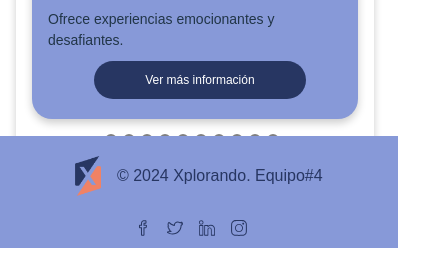
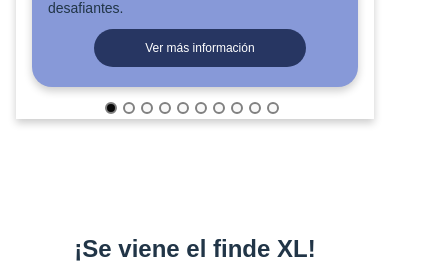
Before and after one commit to ArmestoG/proyecto-integrador-xplorando, a React (Vite) app: page / in a window 390 px wide. Shown: the part 596-859 px from the top of the page, 422 px wide, since content can reach past the window. Built offline with nearby package versions, Linux system fonts and the light colour scheme.

Commit message:
footer y responsive /admin/agregarProductos corregido

```diff
--- a/src/Routes/Detail.module.css
+++ b/src/Routes/Detail.module.css
@@ -3,6 +3,7 @@
   display: flex;
   flex-direction: column;
   height: 100vh;
+  width: 100vw;
   justify-content: center;
   align-items: center;
   overflow-x: hidden; /* Evitar scroll horizontal */
@@ -29,14 +30,14 @@ h2 {
 }
 
 .star {
-  color: #ddd;
+  color: #ffc700;
   font-size: 1.5rem;
   padding: 0 5px;
 }
 
 .star:hover,
 .star:hover ~ .star {
-  color: #ffc700;
+  color: #ddd;
 }
 
 .btn {
@@ -52,7 +53,8 @@ h2 {
 @media (min-width: 768px) {
   .content {
     flex-direction: row;
-    width: auto;
+    width: 90vw;
+
   }
 
   .detailInfo {
--- a/src/components/Footer/Footer.css
+++ b/src/components/Footer/Footer.css
@@ -1,30 +1,26 @@
 .footer {
-  font-family: Arial, Helvetica, sans-serif;
-  width: 100%;
-  position: fixed;
+  font-family: 'NeueHaasDisplay';
+  width: 100vw ;
+  position: relative;
   bottom: 0;
-  left: 0;
-  right: 0;
   background-color: #8799D8;
-  padding: .25rem;
   display: flex;
   justify-content: space-between;
   text-align: center;
   color: #273662;
   z-index: 20;
-
 }
 
 .footer__left {
   display: flex;
   align-items: center;
   justify-content: flex-start;
-  margin: .1rem;
+  margin: .25rem;
 }
 
 .footer__left img {
   height: 40px;
-  margin-right: 1rem;
+  margin: 1rem;
 }
 
 .footer__right {
--- a/src/components/FormAgregarProducto/FormAgregarProducto.css
+++ b/src/components/FormAgregarProducto/FormAgregarProducto.css
@@ -1,7 +1,10 @@
 .contenedor-formulario {
-  width: 80vw;
-  font-family: Arial, Helvetica, sans-serif;
-  margin-top: 36px;
+  font-family: 'NeueHaasDisplay';
+  width: 100%;
+  display: flex;
+  justify-content: center;
+  align-items: center;
+  margin-top: 56px;
 }
 
 .texto {
@@ -56,23 +59,23 @@
 .boton-enviar input[type="submit"] {
   background-color: #f38164;
   width: 100%;
-  height:fit-content;
+  height: fit-content;
   color: #ffffff;
   border: none;
   border-radius: 25px;
   padding: 10px 20px;
   font-size: 1rem;
-  text-transform: uppercase;
   cursor: pointer;
   position: relative;
+  font-weight: 700;
+  font-style: normal;
 }
 
 .boton-enviar input[type="submit"]:hover {
-  background-color: #db5837;
+  background-color: #fff;
+  color: #1b2e4e ;
   transition: background-color 0.3s;
 }
-
-
 
 .boton-imagenes {
   display: inline-block;
@@ -84,7 +87,6 @@
   border-radius: 25px;
   cursor: pointer;
   transition: background-color 0.3s;
-  text-transform: uppercase;
 }
 
 .boton-imagenes:hover {
@@ -97,32 +99,24 @@
   color: #31363f; /* Color del texto de soporte */
 }
 
+.mobile-message {
+  display: none; /* Ocultar el mensaje por defecto */
+}
 
-@media only screen and (max-width: 600px) {
-  .contenedor-formulario {
-    position: relative;
-    width: 90vw; /* Reducir el ancho para dispositivos móviles */
-    margin-right: 24px;
-    margin-left: 24px;
-    margin-bottom: 100px;
-    margin-top: 56px;
+
+
+@media only screen and (max-width: 768px) {
+  /* Estilos para dispositivos móviles */
+  .mobile-message {
+    display: block; /* Mostrar el mensaje solo en dispositivos móviles */
+    background-color: #f38164;
+    color: #ffffff;
+    text-align: center;
+    padding: 10px;
   }
 
-  .fila-formulario {
-    flex-direction: column; /* Alinear los campos uno debajo del otro */
-  }
-
-  .input-container {
-    margin-right: 0; /* Eliminar el margen derecho */
-    margin-bottom: 24px; /* Espaciado uniforme entre los campos */
-  }
-
-  .input-container input[type="text"],
-  .input-container textarea {
-    width: 100%; /* Ocupar todo el ancho  */
-  }
-
-  .boton-enviar input[type="submit"] {
-    margin: 0 auto; /* Centrar el botón */
+  /* Ocultar el formulario en dispositivos móviles */
+  .contenedor-formulario form {
+    display: none;
   }
 }
--- a/src/components/FormAgregarProducto/FormAgregarProducto.jsx
+++ b/src/components/FormAgregarProducto/FormAgregarProducto.jsx
@@ -89,6 +89,9 @@ const AgregarProducto = () => {
 
   return (
     <div className="contenedor-formulario">
+      <div className="mobile-message">
+        Esta página solo está disponible en la versión web. Por favor, acceda desde un dispositivo de escritorio o amplíe la ventana de su navegador.
+      </div>
       <form onSubmit={handleSubmit}>
         <div className="fila-formulario">
           <div className="input-container">
@@ -210,7 +213,7 @@ const AgregarProducto = () => {
 
         <div className="fila-formulario boton-enviar">
           <div className="datos-entrada" style={{ marginLeft: "auto" }}>
-            <input type="submit" value="registrar paquete" />
+            <input type="submit" value="Registrar Paquete" />
           </div>
         </div>
 
--- a/src/components/Header/Header.css
+++ b/src/components/Header/Header.css
@@ -1,5 +1,5 @@
 .header {
-  width: 100%;
+  width: auto;
   position: fixed;
   top: 0;
   right: 0;
@@ -24,6 +24,8 @@
 .header__links a {
   text-decoration: none;
   color: #FFFFFF;
+  font-weight: 700;
+  font-style: normal;
   margin-left: 1rem;
   margin-right: 1rem;
 }
@@ -40,3 +42,12 @@
   margin: .5rem;
   text-decoration: none;
 }
+
+.header__register-button:hover {
+  background-color: #8799D8;
+  color: #273662;
+}
+
+.header__links a:hover{
+  color: #273662;
+}
--- a/src/components/Home/Home.css
+++ b/src/components/Home/Home.css
@@ -8,7 +8,6 @@ body {
   max-width: 1280px;
   width: 100vw;
   margin: 0 auto;
-  padding: 2rem;
   text-align: center;
 }
 
--- a/src/components/Slider/Slider.module.css
+++ b/src/components/Slider/Slider.module.css
@@ -19,6 +19,7 @@
 }
 
 .caption{
+    font-family: 'NeueHaasDisplay';
     background: rgba(0, 0, 0, 0.03);
     width: 100%;
     position: absolute;
--- a/src/index.css
+++ b/src/index.css
@@ -1,5 +1,117 @@
+@font-face {
+  font-family: 'NeueHaasDisplay';
+  src: url('/src/assets/Fonts/NeueHaasDisplayBlack.ttf') format('truetype');
+  font-weight: 900;
+  font-style: normal;
+}
+
+@font-face {
+  font-family: 'NeueHaasDisplay';
+  src: url('/src/assets/Fonts/NeueHaasDisplayBlackItalic.ttf') format('truetype');
+  font-weight: 900;
+  font-style: italic;
+}
+
+@font-face {
+  font-family: 'NeueHaasDisplay';
+  src: url('/src/assets/Fonts/NeueHaasDisplayBold.ttf') format('truetype');
+  font-weight: 700;
+  font-style: normal;
+}
+
+@font-face {
+  font-family: 'NeueHaasDisplay';
+  src: url('/src/assets/Fonts/NeueHaasDisplayBoldItalic.ttf') format('truetype');
+  font-weight: 700;
+  font-style: italic;
+}
+
+@font-face {
+  font-family: 'NeueHaasDisplay';
+  src: url('/src/assets/Fonts/NeueHaasDisplayLight.ttf') format('truetype');
+  font-weight: 200;
+  font-style: normal;
+}
+
+@font-face {
+  font-family: 'NeueHaasDisplay';
+  src: url('/src/assets/Fonts/NeueHaasDisplayLightItalic.ttf') format('truetype');
+  font-weight: 200;
+  font-style: italic;
+}
+
+@font-face {
+  font-family: 'NeueHaasDisplay';
+  src: url('/src/assets/Fonts/NeueHaasDisplayMedium.ttf') format('truetype');
+  font-weight: 500;
+  font-style: normal;
+}
+
+@font-face {
+  font-family: 'NeueHaasDisplay';
+  src: url('/src/assets/Fonts/NeueHaasDisplayMediumItalic.ttf') format('truetype');
+  font-weight: 500;
+  font-style: italic;
+}
+
+@font-face {
+  font-family: 'NeueHaasDisplay';
+  src: url('/src/assets/Fonts/NeueHaasDisplayRoman.ttf') format('truetype');
+  font-weight: 400;
+  font-style: normal;
+}
+
+@font-face {
+  font-family: 'NeueHaasDisplay';
+  src: url('/src/assets/Fonts/NeueHaasDisplayRomanItalic.ttf') format('truetype');
+  font-weight: 400;
+  font-style: italic;
+}
+
+@font-face {
+  font-family: 'NeueHaasDisplay';
+  src: url('/src/assets/Fonts/NeueHaasDisplayThin.ttf') format('truetype');
+  font-weight: 100;
+  font-style: normal;
+}
+
+@font-face {
+  font-family: 'NeueHaasDisplay';
+  src: url('/src/assets/Fonts/NeueHaasDisplayThinItalic.ttf') format('truetype');
+  font-weight: 100;
+  font-style: italic;
+}
+
+@font-face {
+  font-family: 'NeueHaasDisplay';
+  src: url('/src/assets/Fonts/NeueHaasDisplayXThin.ttf') format('truetype');
+  font-weight: 200;
+  font-style: normal;
+}
+
+@font-face {
+  font-family: 'NeueHaasDisplay';
+  src: url('/src/assets/Fonts/NeueHaasDisplayXThinItalic.ttf') format('truetype');
+  font-weight: 200;
+  font-style: italic;
+}
+
+@font-face {
+  font-family: 'NeueHaasDisplay';
+  src: url('/src/assets/Fonts/NeueHaasDisplayXXThin.ttf') format('truetype');
+  font-weight: 100;
+  font-style: normal;
+}
+
+@font-face {
+  font-family: 'NeueHaasDisplay';
+  src: url('/src/assets/Fonts/NeueHaasDisplayXXThinItalic.ttf') format('truetype');
+  font-weight: 100;
+  font-style: italic;
+}
+
 :root {
-  font-family: 'Poppins', sans-serif;
+  font-family: 'NeueHaasDisplay';
   line-height: 1.5;
   font-weight: 400;
   background-color: #ffffff;
@@ -10,7 +122,7 @@
 }
 
 body {
-  margin: 56px; /* Asegura que no haya margen en el cuerpo de la página */
+  margin-top: 56px; /* Asegura que no haya margen en el cuerpo de la página */
   display: flex;
   justify-content: center; /* Centra horizontalmente */
   align-items: center; /* Centra verticalmente */
@@ -24,7 +136,7 @@ a {
   margin: 12px;
 }
 a:hover {
-  color: #535bf2;
+  color: #273662;
 }
 
 
@@ -45,7 +157,7 @@ button {
   transition: border-color 0.25s;
 }
 button:hover {
-  border-color: #646cff;
+  border-color: #8799D8;
 }
 button:focus,
 button:focus-visible {
```
